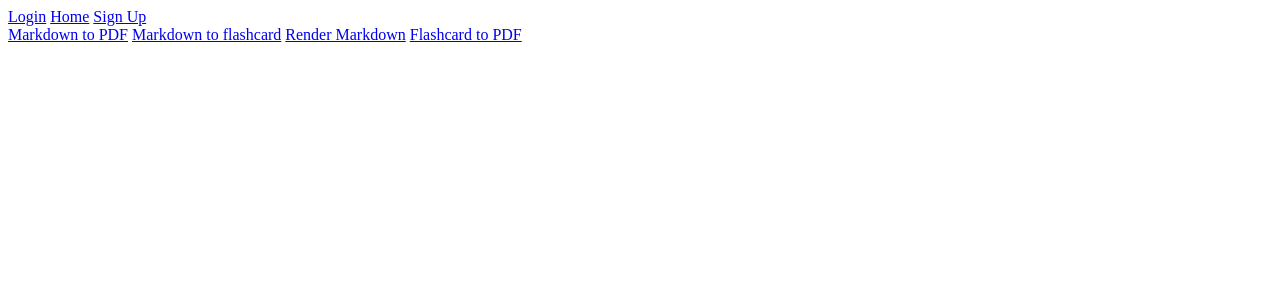
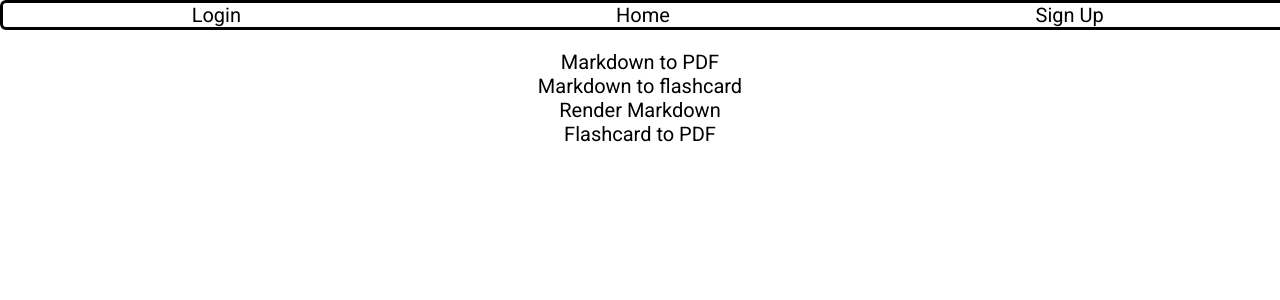
Before and after one commit to tnguyenswe/Milestone-2-CMPE-131, a Flask app: page / in a window 1280 px wide. Shown: the top 300 px of the page. Run offline with Flask 2, Linux system fonts and the light colour scheme.

Commit message:
basic css

```diff
--- a/studyapp/templates/base.html
+++ b/studyapp/templates/base.html
@@ -4,12 +4,16 @@
 		{% if title  %}
 			<title> {{title}}!</title>
 			{% endif %}
+			<style>
+				@import url('https://fonts.googleapis.com/css2?family=Roboto&display=swap');
+			</style>
+			<link rel="stylesheet" href="css/base.css">
 	</head>
 	<body>
-		<div>
-			<a href ="/login">Login</a>
-			<a href ="/">Home</a>
-			<a href ='/signup'>Sign Up</a>
+		<div style="display: grid; grid-template-columns: 1fr 1fr 1fr; width: 100%; height: 100%; justify-items: center; border-radius: 6px; border: black; border-style: solid;">
+			<a onmouseover="this.style.color='gray';" onmouseout="this.style.color='black';" style="  font-family: 'Roboto', sans-serif; text-decoration: none; font-size: 20px; color: black;" href ="/login">Login</a>
+			<a onmouseover="this.style.color='gray';" onmouseout="this.style.color='black';" style="  font-family: 'Roboto', sans-serif; text-decoration: none; font-size: 20px; color: black;" href ="/">Home</a>
+			<a onmouseover="this.style.color='gray';" onmouseout="this.style.color='black';" style="  font-family: 'Roboto', sans-serif; text-decoration: none; font-size: 20px; color: black;" href ='/signup'>Sign Up</a>
 		</div>
 
 		<div>
--- /dev/null
+++ b/studyapp/templates/css/base.css
@@ -0,0 +1,8 @@
+@import url('https://fonts.googleapis.com/css2?family=Roboto&display=swap');
+
+body {
+    margin: 0;
+    font-family: 'Roboto';
+    -webkit-font-smoothing: antialiased;
+    -moz-osx-font-smoothing: grayscale;
+  }
--- a/studyapp/templates/home.html
+++ b/studyapp/templates/home.html
@@ -1,7 +1,9 @@
 {% extends "base.html" %}
 {% block content %}
-<a href="http://localhost:5000/md_to_pdf">Markdown to PDF</a>
-<a href="http://localhost:5000/md_to_flashcard">Markdown to flashcard</a>
-<a href="http://localhost:5000/render_md">Render Markdown</a>
-<a href="http://localhost:5000/flashcard_to_pdf">Flashcard to PDF</a>
+<div style="display: grid; justify-items: center; padding-top: 20px">
+<a onmouseover="this.style.color='gray';" onmouseout="this.style.color='black';"  href="http://localhost:5000/md_to_pdf" style="  font-family: 'Roboto', sans-serif; text-decoration: none; font-size: 20px; color: black;">Markdown to PDF</a>
+<a onmouseover="this.style.color='gray';" onmouseout="this.style.color='black';" href="http://localhost:5000/md_to_flashcard" style="font-family: 'Roboto', sans-serif; text-decoration: none; font-size: 20px; color: black;">Markdown to flashcard</a>
+<a onmouseover="this.style.color='gray';" onmouseout="this.style.color='black';" href="http://localhost:5000/render_md" style="font-family: 'Roboto', sans-serif; text-decoration: none; font-size: 20px; color: black;">Render Markdown</a>
+<a onmouseover="this.style.color='gray';" onmouseout="this.style.color='black';" href="http://localhost:5000/flashcard_to_pdf" style="font-family: 'Roboto', sans-serif; text-decoration: none; font-size: 20px; color: black;">Flashcard to PDF</a>
+</div>
 {% endblock %}
```
